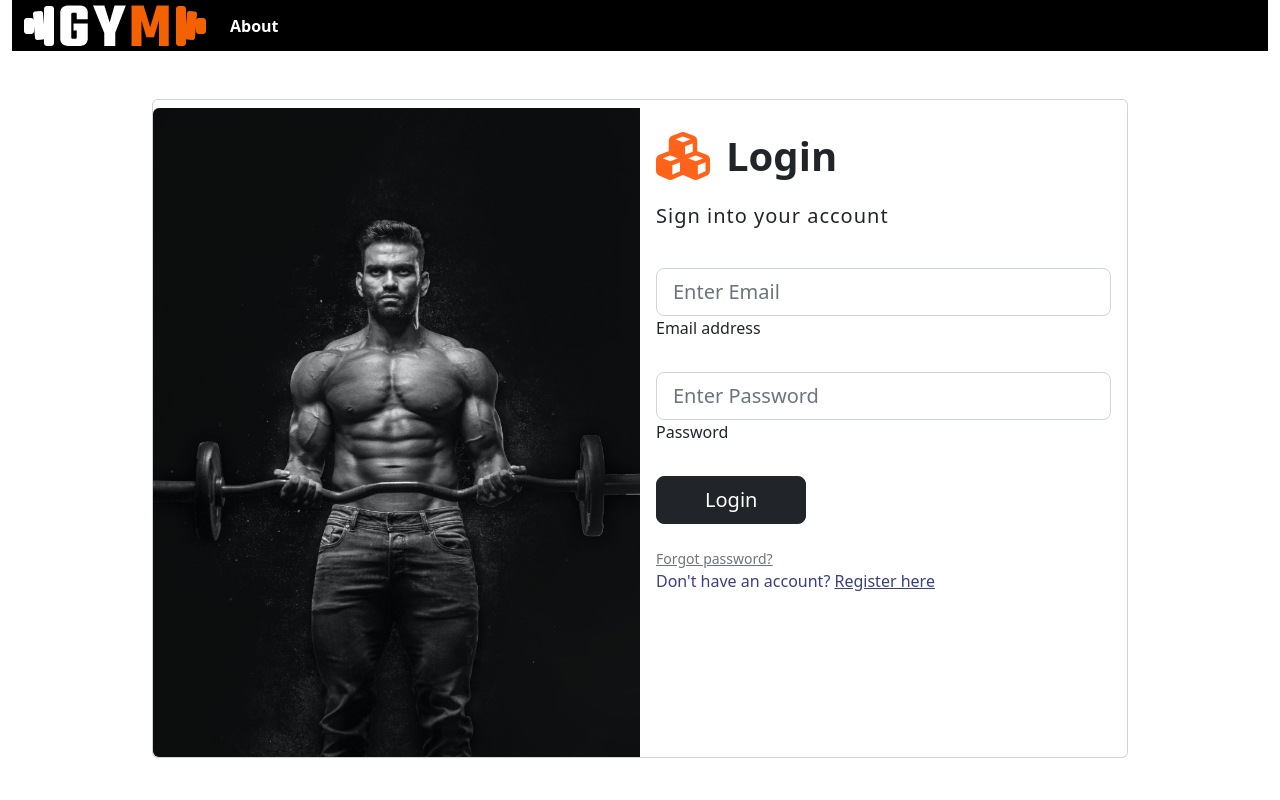
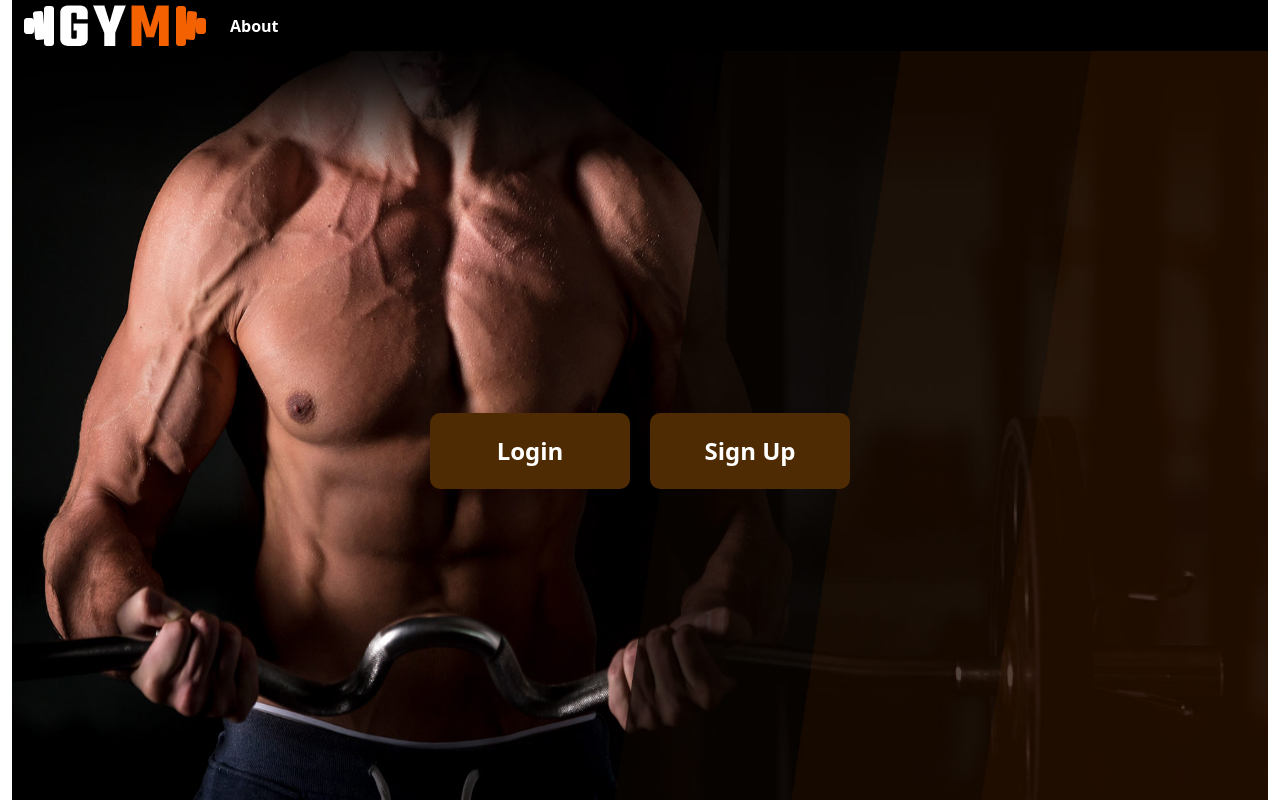
Before and after one commit to bcsf19a010/FYP, a React (Create React App) app in the folder frontend/: page / in a window 1280 px wide. Shown: the top 800 px of the page. Built offline with nearby package versions, Linux system fonts and the light colour scheme.

Commit message:
giving control to ali

```diff
--- a/frontend/src/App.js
+++ b/frontend/src/App.js
@@ -1,5 +1,6 @@
 import React from "react";
 import { BrowserRouter, Routes, Route, Navigate } from "react-router-dom";
+import { useState } from "react";
 
 //import Workouts from "./Components/Workout/Workouts";
 import Navbar from "./Components/Navbar";
@@ -9,11 +10,13 @@ import Signup from "./Components/SignUp/Signup";
 import Login from "./Components/Login_f/Login";
 import Clone from "./Components/Clone/Clone";
 import Footer from "./Components/footer";
+import Home from "./Components/Home/Home";
 
 function App() {
-  const user = JSON.parse(localStorage.getItem("user"));
+  const [bgclr, setbgclr] = useState("white");
+  //const user = JSON.parse(localStorage.getItem("user"));
   return (
-    <div className="App container-fluid">
+    <div className="App container-fluid" style={{ backgroundColor: bgclr }}>
       <BrowserRouter>
         <Routes>
           {/* <Route
@@ -31,9 +34,16 @@ function App() {
             element={[<Navbar />, <About />]}
             // element={user ? [<Navbar />, <About />] : <Navigate to={"/"} />}
           />
-          <Route path="/" element={[<Navbar />, <Login />, <Footer />]} />
+          <Route path="/" element={[<Navbar />, <Home />, <Footer />]} />
           <Route path="/signup" element={<Signup />} />
-          <Route path="/humanClone" element={[<Navbar />, <Clone />]} />
+          <Route
+            path="/humanClone"
+            element={[<Navbar />, <Clone />, <Footer />]}
+          />
+          <Route
+            path="/login"
+            element={[<Navbar />, <Login setclr={setbgclr} />, <Footer />]}
+          />
         </Routes>
       </BrowserRouter>
     </div>
--- /dev/null
+++ b/frontend/src/Components/Home/Home.css
@@ -0,0 +1,28 @@
+.Button {
+    display: inline-block;
+    padding: 20px 40px;
+    font-size: 24px;
+    font-weight: bold;
+    color: #fff;
+    background-color: rgb(78, 43, 2);
+    border-radius: 10px;
+    text-decoration: none;
+    text-align: center;
+    transition: all 0.2s ease-in-out;
+    width: 200px;
+  }
+
+  .Button:hover {
+    transform: translateY(-2px);
+    box-shadow: 0 4px 8px rgba(0, 0, 0, 0.1);
+    background-color: transparent;
+
+  }
+
+  .lgn{
+    margin-right: 10px;
+  }
+
+  .sg{
+    margin-left: 10px;
+  }
--- /dev/null
+++ b/frontend/src/Components/Home/Home.js
@@ -0,0 +1,29 @@
+import React from "react";
+import bci from "../../Resources/images/hero-1.jpg";
+import "./Home.css";
+import { Link } from "react-router-dom";
+
+export default function Home() {
+  return (
+    <div
+      style={{
+        backgroundImage: `url(${bci})`,
+        backgroundSize: "100% 100%",
+        backgroundPosition: "center",
+        display: "flex",
+        alignItems: "center",
+        justifyContent: "center",
+        height: "100vh",
+      }}
+    >
+      <div>
+        <Link to="/login" className="Button lgn">
+          Login
+        </Link>
+        <Link to="/signup" className="Button sg">
+          Sign Up
+        </Link>
+      </div>
+    </div>
+  );
+}
--- a/frontend/src/Components/Login_f/Login.js
+++ b/frontend/src/Components/Login_f/Login.js
@@ -1,4 +1,4 @@
-import React, { useState } from "react";
+import React, { useState, useEffect } from "react";
 import { useNavigate } from "react-router-dom";
 import loginImage from "../../Resources/images/login_image.jpg";
 
@@ -13,12 +13,20 @@ import {
   MDBIcon,
   MDBInput,
 } from "mdb-react-ui-kit";
-import Navbar from "../Navbar";
 
-export default function Home() {
+export default function Login(props) {
   const [email, setEmail] = useState("");
   const [password, setPassword] = useState("");
   const [error, setError] = useState("");
+
+  useEffect(() => {
+    // This function will be called when the component mounts
+    props.setclr("grey");
+    return () => {
+      // This function will be called when the component unmounts
+      props.setclr("white");
+    };
+  }, []);
 
   const navigate = useNavigate();
 
@@ -63,12 +71,13 @@ export default function Home() {
   };
 
   return (
-    <MDBContainer className="container my-5" style={{ maxWidth: "1000px" }}>
+    <MDBContainer className="container my-5" style={{ maxWidth: "900px" }}>
       <MDBCard>
         <h1 style={{ textAlign: "center", color: "red" }}>{error}</h1>
         <MDBRow className="g-0">
           <MDBCol md="6">
             <MDBCardImage
+              style={{ marginTop: "-9px" }}
               src={loginImage}
               alt="login form"
               className="rounded-start w-100"
--- a/frontend/src/Components/footer.js
+++ b/frontend/src/Components/footer.js
@@ -4,7 +4,9 @@ import image from "../Resources/images/logo.png";
 
 export default function Footer() {
   return (
-    <div style={{ backgroundColor: "black", color: "white" }}>
+    <div
+      style={{ backgroundColor: "black", color: "white", paddingTop: "40px" }}
+    >
       <section className="footer-section">
         <div className="container">
           <div className="row">
```
Also changed, not shown: frontend/src/Components/Clone/Clone.js, frontend/src/Resources/images/hero-1.jpg (added).
